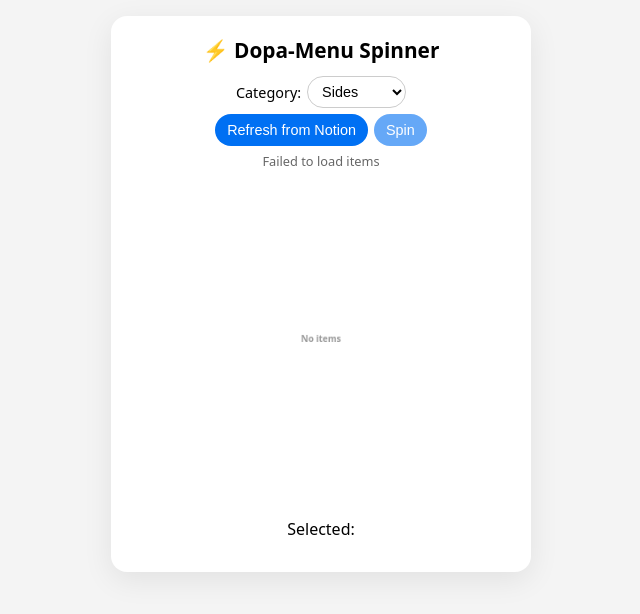
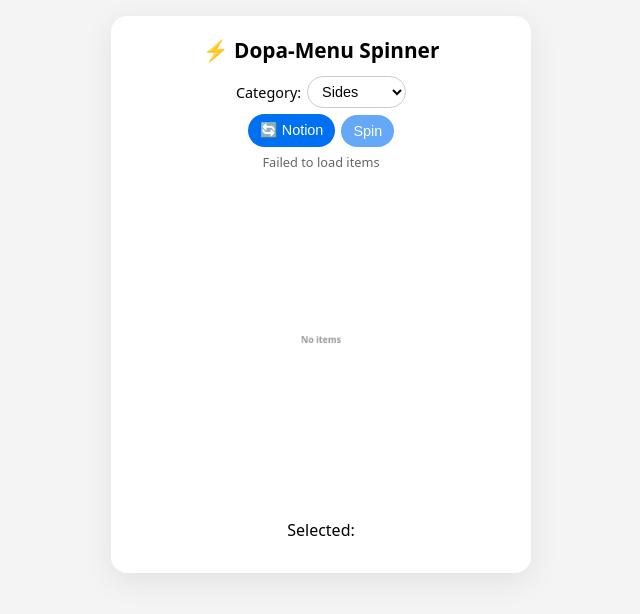
Before and after one commit to Lucky-Lemming/Dopa-Spinner, a website: page index.html in a window 1280 px wide. Shown: the whole page, without its empty margins (319-959 px from the left). Drawn offline with Linux system fonts and the light colour scheme; no server answers.

Commit message:
Update index.html

```diff
--- a/index.html
+++ b/index.html
@@ -23,7 +23,7 @@
       </div>
 
       <div class="controls-row">
-        <button id="refresh">Refresh from Notion</button>
+        <button id="refresh">🔄 Notion</button>
         <button id="spin">Spin</button>
       </div>
 
```
